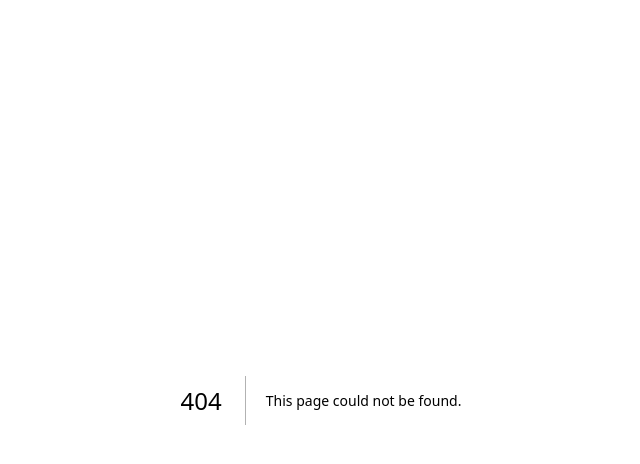
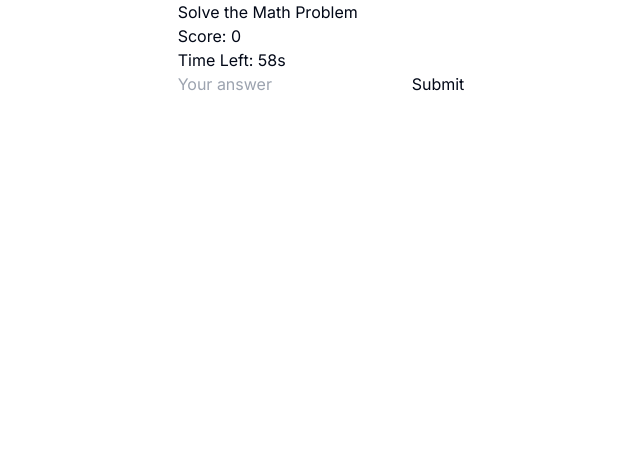
Before and after one commit to kpeng66/denden-arcade-frontend, a Next.js app: page /game/mathgame in a window 1280 px wide. Before the commit this address had no page. Shown: the top 464 px of the page, without its empty margins (319-959 px from the left). Built offline with nearby package versions, Linux system fonts and the light colour scheme; no server answers.

Commit message:
added mathgame component

```diff
--- a/app/(room)/room/[room_code]/page.tsx
+++ b/app/(room)/room/[room_code]/page.tsx
@@ -36,12 +36,16 @@ const RoomLobby: React.FC = () => {
         wsConnection.onmessage = (event) => {
             console.log("ws message sent")
             const message = JSON.parse(event.data);
-            if (message.type === 'user_update') {
-                setUsers(message.users);
-            }
-            if (message.type === 'room_closed') {
-                alert(message.message);
-                router.push('/');
+            switch (message.type) {
+                case 'game.redirect':
+                    router.push(`/game/mathgame`);  // Navigate to minigame page
+                    break;
+                case 'user_update':
+                    setUsers(message.users);
+                    break;
+                case 'room_closed':
+                    alert(message.message);
+                    router.push('/');
             }
         };
 
@@ -82,6 +86,12 @@ const RoomLobby: React.FC = () => {
         }
     };
 
+    const startGame = async () => {
+        if (ws) {
+            ws.send(JSON.stringify({'type': 'game.redirect', room_code: room_code}))
+        }
+    }
+
     return (
         <div className="min-h-screen flex items-center justify-center bg-gray-200">
             <div className="bg-white p-6 rounded-xl shadow-2xl max-w-xl w-full">
@@ -94,7 +104,10 @@ const RoomLobby: React.FC = () => {
                         ))}
                     </ul>
                 </div>
-                <button className="mt-6 w-full bg-blue-500 hover:bg-blue-600 text-white px-4 py-2 rounded-md transition ease-in-out duration-200 transform hover:scale-105">Start Game</button>
+                <button className="mt-6 w-full bg-blue-500 hover:bg-blue-600 text-white px-4 py-2 rounded-md transition ease-in-out duration-200 transform hover:scale-105"
+                    onClick={startGame}>
+                    Start Game
+                    </button>
                 <button className="mt-4 w-full bg-red-500 hover:bg-red-600 text-white px-4 py-2 rounded-md transition ease-in-out duration-200 transform hover:scale-105"
                     onClick={leaveRoom}>Leave Room</button>
             </div>
--- /dev/null
+++ b/app/game/layout.tsx
@@ -0,0 +1,11 @@
+export default function GameLayout({
+    children
+}: {
+    children: React.ReactNode
+}) {
+    return (
+        <div className="flex items-center justify-center h-full">
+            {children}
+        </div>
+    )
+}
--- /dev/null
+++ b/app/game/mathgame/page.tsx
@@ -0,0 +1,122 @@
+"use client"
+
+import { useState, useEffect } from 'react';
+import axios from 'axios';
+import { useParams } from 'next/navigation';
+
+const MathGame: React.FC = () => {
+    const [equation, setEquation] = useState('');
+    const [userAnswer, setUserAnswer] = useState('');
+    const [feedback, setFeedback] = useState('');
+    const [countdown, setCountdown] = useState(60);
+    const [preGameCountdown, setPreGameCountdown] = useState<number | null>(3);
+    const [score, setScore] = useState(0);
+    const [ws, setWs] = useState<WebSocket | null>(null);
+
+    const params = useParams();
+    const room_code = params.room_code;
+
+    useEffect(() => {
+        const wsConnection = new WebSocket(`ws://127.0.0.1:8000/ws/mathgame/${room_code}`);
+        setWs(wsConnection);
+
+        wsConnection.onmessage = (event) => {
+            const message = JSON.parse(event.data);
+            switch (message.type) {
+                case 'game.countdown':
+                    setPreGameCountdown(message.countdown_time);
+                    break;
+                case 'game.start':
+                    setPreGameCountdown(null);
+                    fetchNewEquation();
+                    // ... (start game logic)
+                    break;
+                // ... (other cases)
+            }
+        };
+
+        return () => wsConnection.close();
+    }, []);
+
+    useEffect(() => {
+        if (preGameCountdown !== null && preGameCountdown > 0) {
+            const timerId = setTimeout(() => {
+                setPreGameCountdown((prev) => (prev !== null && prev > 0 ? prev - 1 : null));
+            }, 1000);
+            return () => clearTimeout(timerId);
+        }
+        else if (preGameCountdown === 0) {
+            // Move game start logic here
+            fetchNewEquation();
+            setPreGameCountdown(null); // Setting to null after the game has started
+        }
+    }, [preGameCountdown]);
+
+    useEffect(() => {
+        let gameTimerId: NodeJS.Timeout;
+        if (preGameCountdown === null) {
+            gameTimerId = setInterval(() => {
+                setCountdown((prev) => prev - 1);
+            }, 1000);
+        }
+        return () => clearInterval(gameTimerId);  // Cleanup timer
+    }, [preGameCountdown]);
+
+    useEffect(() => {
+        if (countdown === 0 && preGameCountdown === null) {
+            alert(`Game over! Your score is ${score}`);
+            // TODO: Handle what should happen when the game is over
+        }
+    }, [countdown, preGameCountdown, score]);
+
+    const fetchNewEquation = async () => {
+        // Placeholder for fetching equation from backend
+        const response = await axios.get('http://127.0.0.1:8000/api/get-new-equation');
+        setEquation(response.data.equation);
+    };
+
+    const handleAnswer = async () => {
+        // Placeholder for sending answer to backend for validation
+        const response = await axios.post('http://127.0.0.1:8000/api/check-answer', { answer: userAnswer });
+        if (response.data.correct) {
+             setFeedback('Correct!');
+             setScore(prevScore => prevScore + 1);
+             fetchNewEquation();
+         } else {
+             setFeedback('Incorrect');
+             setScore(prevScore => prevScore - 1);
+             fetchNewEquation();
+         }
+
+        setUserAnswer(''); // Reset the answer field
+    };
+
+    return (
+        <div>
+            <h2>Solve the Math Problem</h2>
+            <h4>Score: {score}</h4>
+
+            {preGameCountdown !== null ? (
+                <h4>Game Starts In: {preGameCountdown > 0 ? preGameCountdown : "Now"}s</h4>
+                ) : (
+                <h4>Time Left: {countdown}s</h4>
+                )}
+
+            {preGameCountdown === null && (
+            <div>
+            <span>{equation}</span>
+            <input
+                value={userAnswer}
+                onChange={(e) => setUserAnswer(e.target.value)}
+                placeholder="Your answer"
+            />
+            <button onClick={handleAnswer}>Submit</button>
+            {feedback && <div>{feedback}</div>}
+
+            </div>
+      )}
+    </div>
+    );
+}
+
+export default MathGame;
--- a/package.json
+++ b/package.json
@@ -27,6 +27,7 @@
     "react": "18.2.0",
     "react-dom": "18.2.0",
     "react-hot-toast": "^2.4.1",
+    "supports-color": "^9.4.0",
     "tailwind-merge": "^1.14.0",
     "tailwindcss": "3.3.3",
     "tailwindcss-animate": "^1.0.6",
```
Also changed, not shown: 1 other file (tests, documents, lock files or other folders).
